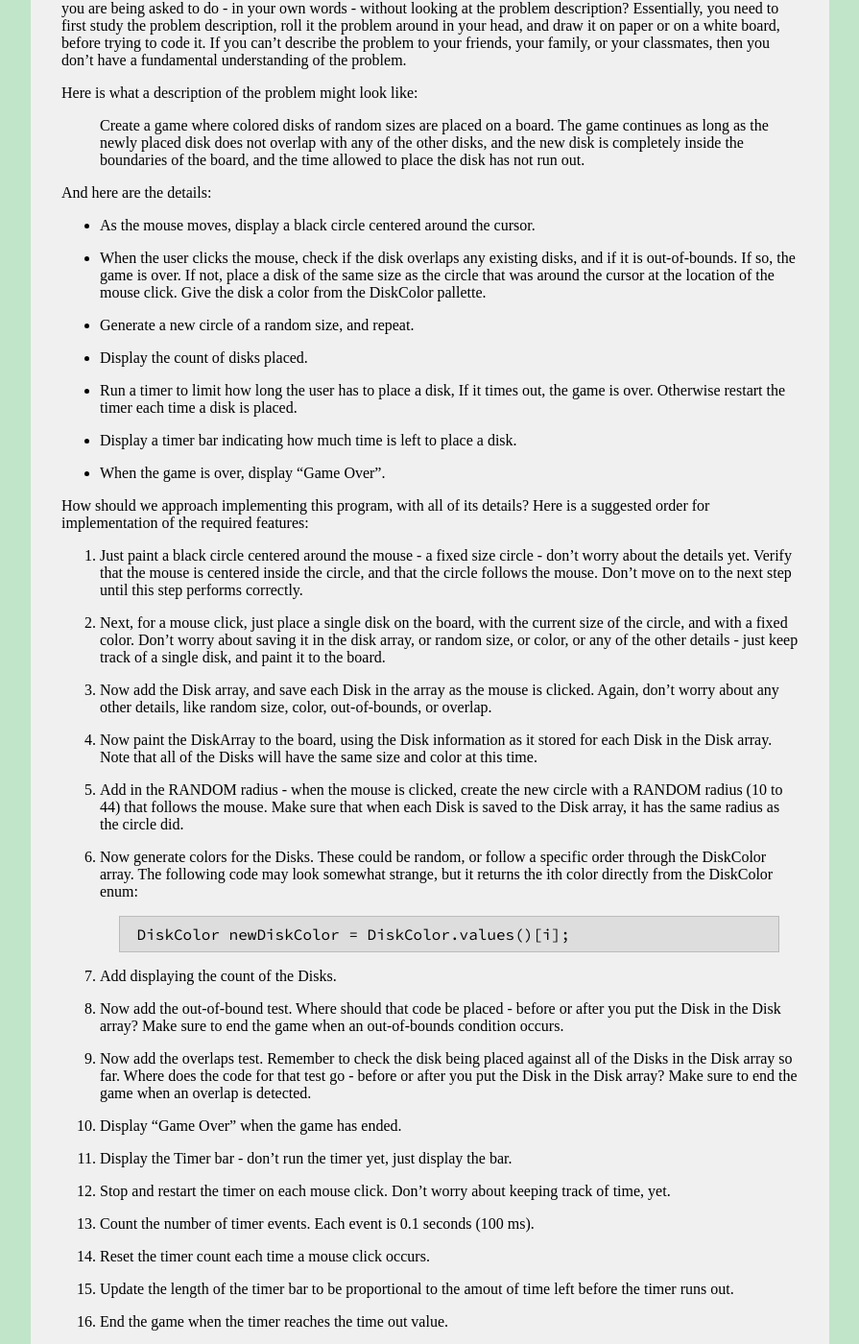
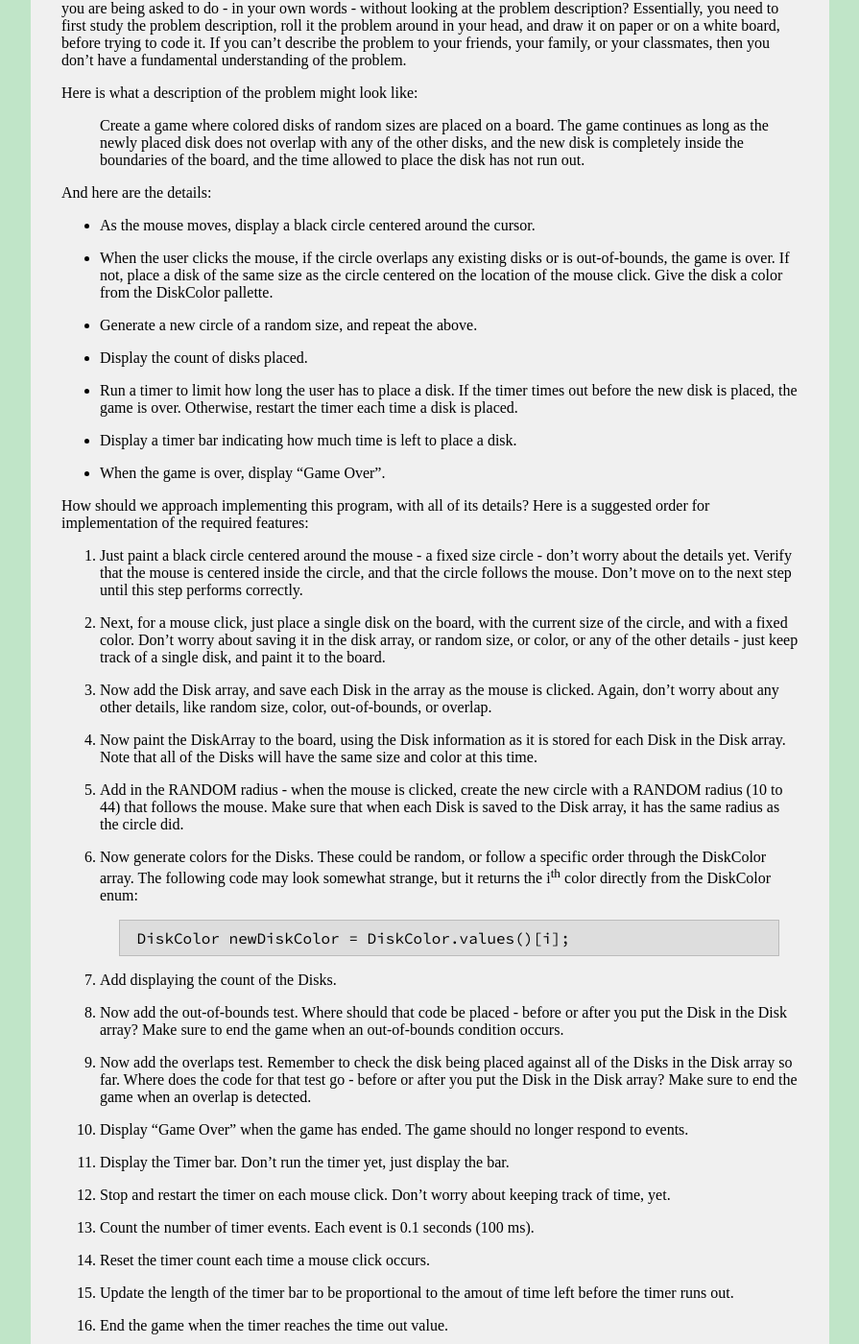
Before and after one commit to ycpcs/cs201-fall2016, a Jekyll site: the page built from assign/assign03.md, in a window 1280 px wide and 1400 px high, scrolled down 5179 px. Shown: the whole window at 96% size, without its empty margins (192-1087 px from the left). Built offline with Jekyll 4.4.1, drawn with Linux system fonts in a browser that asks for light colours; some web fonts are replaced.

Commit message:
edits to agile approach to Disk game

```diff
--- a/assign/assign03.md
+++ b/assign/assign03.md
@@ -208,13 +208,13 @@ And here are the details:
 
 * As the mouse moves, display a black circle centered around the cursor.
 
-* When the user clicks the mouse, check if the disk overlaps any existing disks, and if it is out-of-bounds.  If so, the game is over.  If not, place a disk of the same size as the circle that was around the cursor at the location of the mouse click.  Give the disk a color from the DiskColor pallette.
+* When the user clicks the mouse, if the circle overlaps any existing disks or is out-of-bounds, the game is over.  If not, place a disk of the same size as the circle centered on the location of the mouse click.  Give the disk a color from the DiskColor pallette.
 
-* Generate a new circle of a random size, and repeat.
+* Generate a new circle of a random size, and repeat the above.
 
 * Display the count of disks placed.
 
-* Run a timer to limit how long the user has to place a disk, If it times out, the game is over.  Otherwise restart the timer each time a disk is placed.
+* Run a timer to limit how long the user has to place a disk. If the timer times out before the new disk is placed, the game is over.  Otherwise, restart the timer each time a disk is placed.
 
 * Display a timer bar indicating how much time is left to place a disk.
 
@@ -228,23 +228,23 @@ How should we approach implementing this program, with all of its details?  Here
 
 1. Now add the Disk array, and save each Disk in the array as the mouse is clicked.  Again, don't worry about any other details, like random size, color, out-of-bounds, or overlap.
 
-1. Now paint the DiskArray to the board, using the Disk information as it stored for each Disk in the Disk array.  Note that all of the Disks will have the same size and color at this time.
+1. Now paint the DiskArray to the board, using the Disk information as it is stored for each Disk in the Disk array.  Note that all of the Disks will have the same size and color at this time.
 
 1. Add in the RANDOM radius - when the mouse is clicked, create the new circle with a RANDOM radius (10 to 44) that follows the mouse.  Make sure that when each Disk is saved to the Disk array, it has the same radius as the circle did.
 
-1. Now generate colors for the Disks.  These could be random, or follow a specific order through the DiskColor array.  The following code may look somewhat strange, but it returns the ith color directly from the DiskColor enum:
+1. Now generate colors for the Disks.  These could be random, or follow a specific order through the DiskColor array.  The following code may look somewhat strange, but it returns the i<sup>th</sup> color directly from the DiskColor enum:
 
         DiskColor newDiskColor = DiskColor.values()[i];
 
 1. Add displaying the count of the Disks.
 
-1. Now add the out-of-bound test.  Where should that code be placed - before or after you put the Disk in the Disk array?  Make sure to end the game when an out-of-bounds condition occurs.
+1. Now add the out-of-bounds test.  Where should that code be placed - before or after you put the Disk in the Disk array?  Make sure to end the game when an out-of-bounds condition occurs.
 
 1. Now add the overlaps test.  Remember to check the disk being placed against all of the Disks in the Disk array so far.  Where does the code for that test go - before or after you put the Disk in the Disk array?  Make sure to end the game when an overlap is detected.
 
-1. Display "Game Over" when the game has ended.
+1. Display "Game Over" when the game has ended.  The game should no longer respond to events.
 
-1. Display the Timer bar - don't run the timer yet, just display the bar.
+1. Display the Timer bar.  Don't run the timer yet, just display the bar.
 
 1. Stop and restart the timer on each mouse click.  Don't worry about keeping track of time, yet.
 
```
